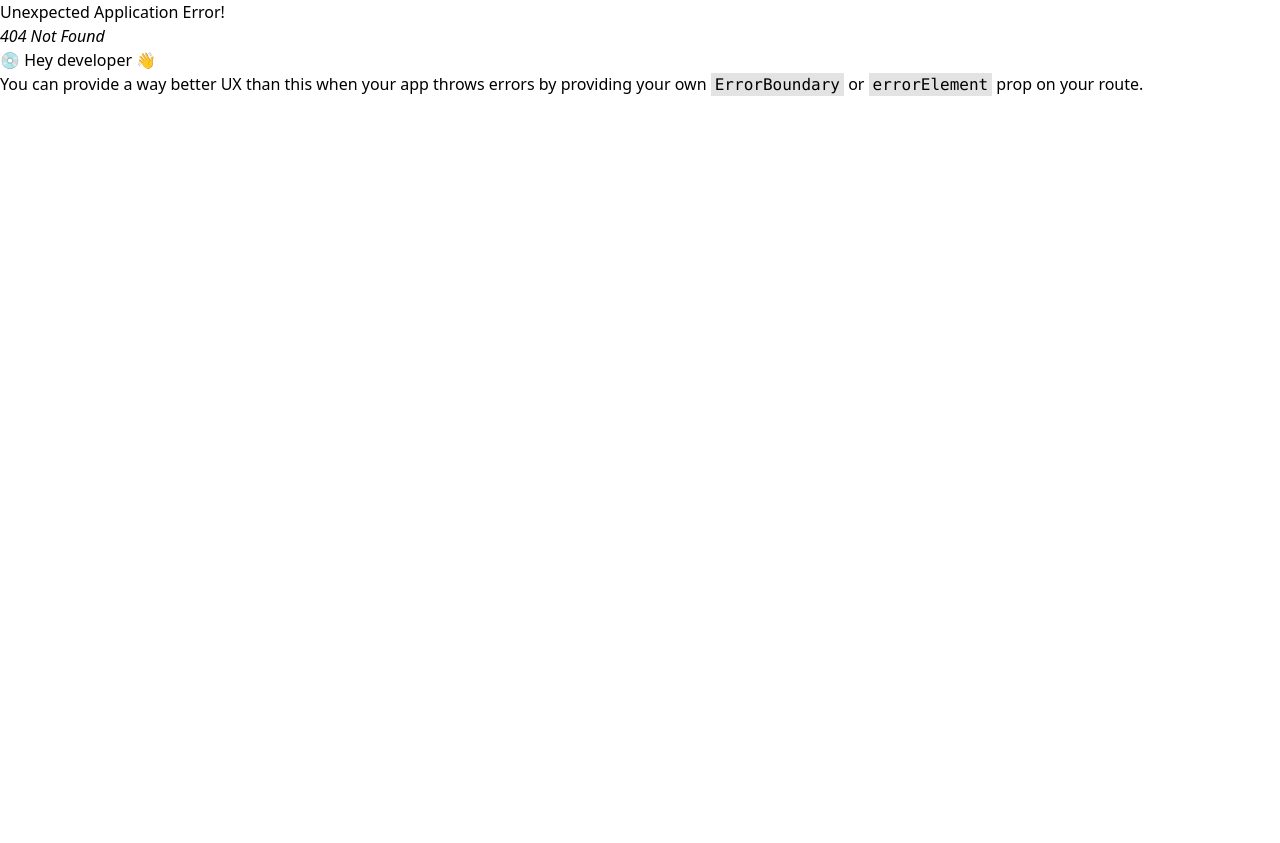
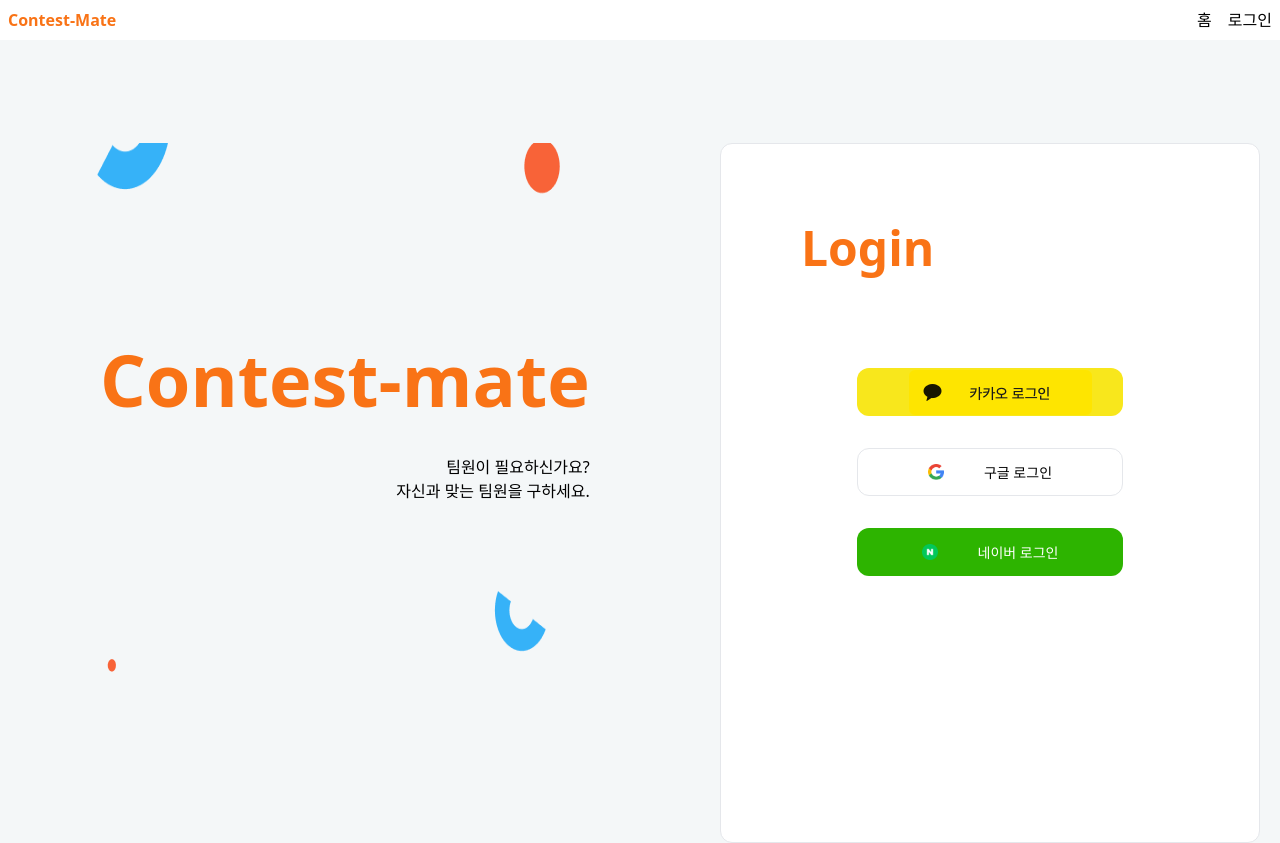
Before and after one commit to jinscoding/contest-mate, a React (Vite) app: page /login in a window 1280 px wide. Before the commit this address had no page. Shown: the top 843 px of the page. Before the commit the page ends 800 px from the top, so only its background shows below. Built offline with nearby package versions, Linux system fonts and the light colour scheme.

Commit message:
[feat] : 로그인 페이지 구현

```diff
--- a/src/App.tsx
+++ b/src/App.tsx
@@ -1,6 +1,8 @@
 import { RouterProvider, createBrowserRouter } from "react-router-dom";
 import Layout from "./components/layout/Layout";
 import Home from "./pages/Home";
+import AuthLayout from "./components/layout/AuthLayout";
+import Login from "./pages/Login";
 
 const router = createBrowserRouter([
   {
@@ -11,6 +13,14 @@
       </Layout>
     ),
   },
+  {
+    path: "login",
+    element: (
+      <AuthLayout>
+        <Login />
+      </AuthLayout>
+    ),
+  },
 ]);
 
 function App() {
--- /dev/null
+++ b/src/components/layout/AuthLayout.tsx
@@ -0,0 +1,21 @@
+import React from "react";
+import Header from "../common/Header";
+import Footer from "../common/Footer";
+
+interface Props {
+  children: React.ReactNode;
+}
+
+const AuthLayout = ({ children }: Props) => {
+  return (
+    <div className="flex justify-center">
+      <div className="w-[1440px] h-full flex flex-col justify-center">
+        <Header />
+        <div className="w-full h-full">{children}</div>
+        <Footer />
+      </div>
+    </div>
+  );
+};
+
+export default AuthLayout;
--- /dev/null
+++ b/src/components/login/LoginForm.tsx
@@ -0,0 +1,46 @@
+import { useGoogleLogin } from "@react-oauth/google";
+import axios from "axios";
+const LoginForm = () => {
+  const googleSocialLogin = useGoogleLogin({
+    scope: "email profile",
+    onSuccess: async ({ code }) => {
+      axios.post("", { code }).then(({ data }) => {
+        console.log(data);
+      });
+    },
+    onError: (errorResponse) => {
+      console.error(errorResponse);
+    },
+    flow: "auth-code",
+  });
+
+  return (
+    <form className="w-full">
+      <div className="flex flex-col items-center justify-center gap-8 mt-10 px-14">
+        <button
+          type="button"
+          onClick={() => {}}
+          className="flex bg-kakao rounded-[12px] w-full h-12 justify-center items-center cursor-pointer"
+        >
+          <img className="ml-5" src="/icon-kakaoSymbol.png" />
+        </button>
+
+        <button
+          type="button"
+          className="flex bg-white border rounded-[12px] w-full h-12 justify-center items-center cursor-pointer"
+          onClick={googleSocialLogin}
+        >
+          <img className="w-4 h-4 mr-5" src="/icon-googleSymbol.png" />
+          <p className="text-[14px] ml-5">구글 로그인</p>
+        </button>
+
+        <button className="flex bg-naver rounded-[12px] w-full h-12 justify-center items-center cursor-pointer">
+          <img className="w-4 h-4 mr-5" src="/icon-naverSymbol.png" />
+          <p className="text-[14px] ml-5 text-white">네이버 로그인</p>
+        </button>
+      </div>
+    </form>
+  );
+};
+
+export default LoginForm;
--- a/src/main.tsx
+++ b/src/main.tsx
@@ -1,10 +1,13 @@
-import React from 'react'
-import ReactDOM from 'react-dom/client'
-import App from './App.tsx'
-import './index.css'
+import React from "react";
+import ReactDOM from "react-dom/client";
+import App from "./App.tsx";
+import "./index.css";
+import { GoogleOAuthProvider } from "@react-oauth/google";
 
-ReactDOM.createRoot(document.getElementById('root')!).render(
+ReactDOM.createRoot(document.getElementById("root")!).render(
   <React.StrictMode>
-    <App />
-  </React.StrictMode>,
-)
+    <GoogleOAuthProvider clientId="YOUR_GOOGLE_CLIENT_ID">
+      <App />
+    </GoogleOAuthProvider>
+  </React.StrictMode>
+);
--- /dev/null
+++ b/src/pages/Login.tsx
@@ -0,0 +1,26 @@
+import React from "react";
+import Title from "../components/common/Title";
+import LoginForm from "../components/login/LoginForm";
+
+const Login = () => {
+  return (
+    <section className="flex bg-background py-[103px]">
+      <div className="relative">
+        <img className="w-[720px] h-[700px]" src="/bg-login.png" />
+        <div className="absolute top-[200px] left-[100px] ">
+          <span className="font-semibold text-7xl text-primary">
+            Contest-mate
+          </span>
+          <p className="flex justify-end mt-10">팀원이 필요하신가요?</p>
+          <p className="flex justify-end ">자신과 맞는 팀원을 구하세요.</p>
+        </div>
+      </div>
+      <div className="z-50 flex flex-col flex-1 p-20 mr-5 bg-white border gap-14 rounded-xl">
+        <span className="text-5xl font-semibold text-primary">Login</span>
+        <LoginForm />
+      </div>
+    </section>
+  );
+};
+
+export default Login;
```
